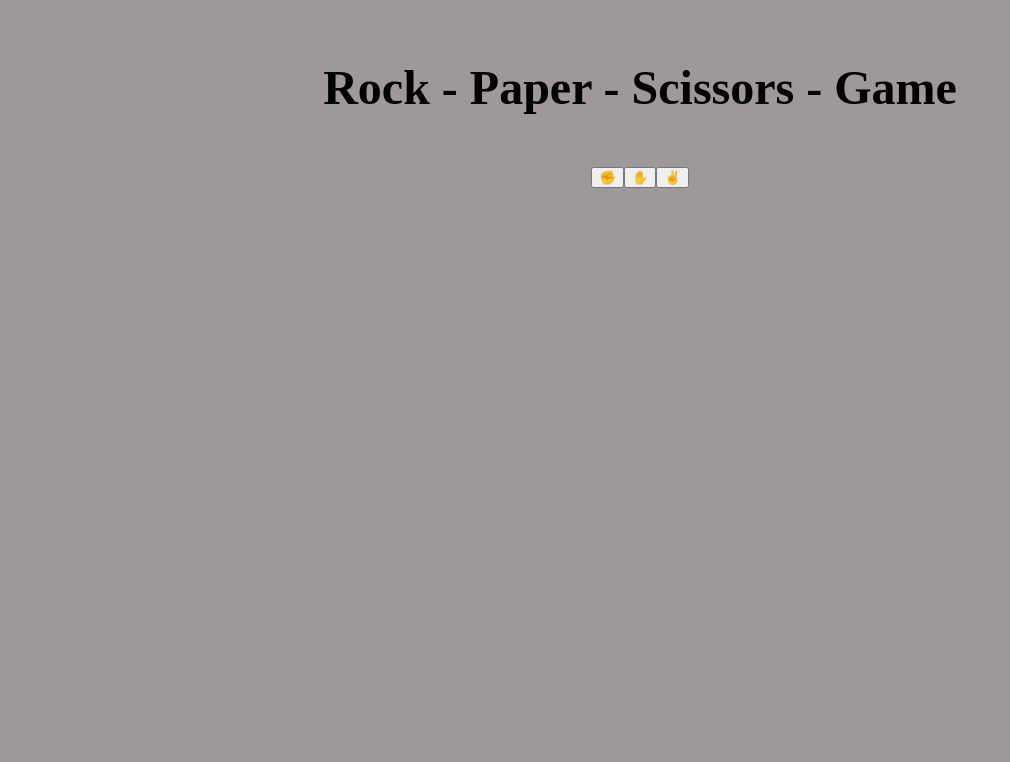
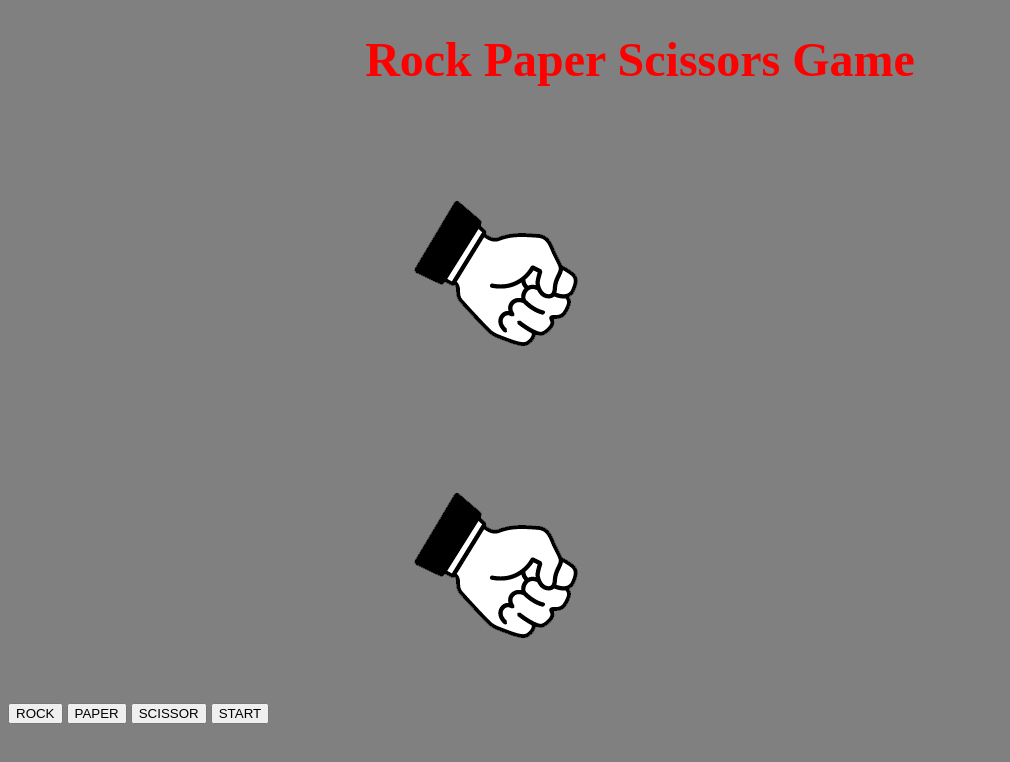
Before and after one commit to SuzanDewitz/Rock-Paper-Scissors-Game, a plain HTML site: page index.html in a window 1280 px wide. Shown: the whole page, without its empty margins (0-1010 px from the left). Drawn offline with Linux system fonts and the light colour scheme.

Commit message:
Add structure to all html page

```diff
--- a/assets/css/style.css
+++ b/assets/css/style.css
@@ -1,32 +1,26 @@
-body {
-    background-color: rgb(159, 152, 152);
+body{
+    background-color: gray;
+    background-repeat: no-repeat;
+    background-size: cover;
+    background-position: center;
 }
 
-.selections {
-    display: flex;
-  justify-content: center;
+h1{
+    text-align: center;
+    font-size: xxx-large;
+    font-weight: bolder;
+    color: red;
 }
 
-.selections {
-  background: none;
-  border: none;
-  outline: none;
-  cursor: pointer;
-  font-size: 5rem;
-  transition: 100ms;
+#img1{
+    padding-top: 20px;
+    margin-left: 336px;
+    transform: rotateY(180deg);
 }
 
-/* Header styling */
-header {
-
-    padding: 20px;
-    min-height: 100px;
-
-  }
-
-  header>h1 {
-    color: black;
-    font-size: 3rem;
-    align-items: center;
-    text-align: center;
-  }
+#img2{
+    padding-top: 20px;
+    position: absolute;
+    top: 20%;
+    left: 52%;
+}
--- a/index.html
+++ b/index.html
@@ -12,18 +12,21 @@
     <title>Rock Paper Scissors Game</title>
 </head>
 <body>
-<header>
 
-    <h1>Rock - Paper - Scissors - Game</h1>
-  </header>
 
-    <div class="selections">
-    <button class="selection" data-selection="rock">✊</button>
-    <button class="selection" data-selection="paper">✋</button>
-    <button class="selection" data-selection="scissors">✌</button>
-</div>
-<div class="results">
-</div>
+    <h1 id="heading">Rock Paper Scissors Game</h1>
+    <div id="hand1">
+        <img src="assets/images/rock.png" id="img1">
+    </div>
+    <div id="hand2">
+        <img src="assets/images/rock.png" id="img1">
+    </div>
+
+  <button type="button" onclick="game(0)" id="rock">ROCK</button>
+  <button type="button" onclick="game(1)" id="paper">PAPER</button>
+  <button type="button" onclick="game(2)" id="scissors">SCISSOR</button>
+  <button type="button" onclick="start()" id="start">START</button>
+
     <script src="assets/js/script.js"></script>
 </body>
 </html>
```
Also changed, not shown: assets/images/paper.png (added), assets/images/rock.png (added), assets/images/scissors.png (added).
